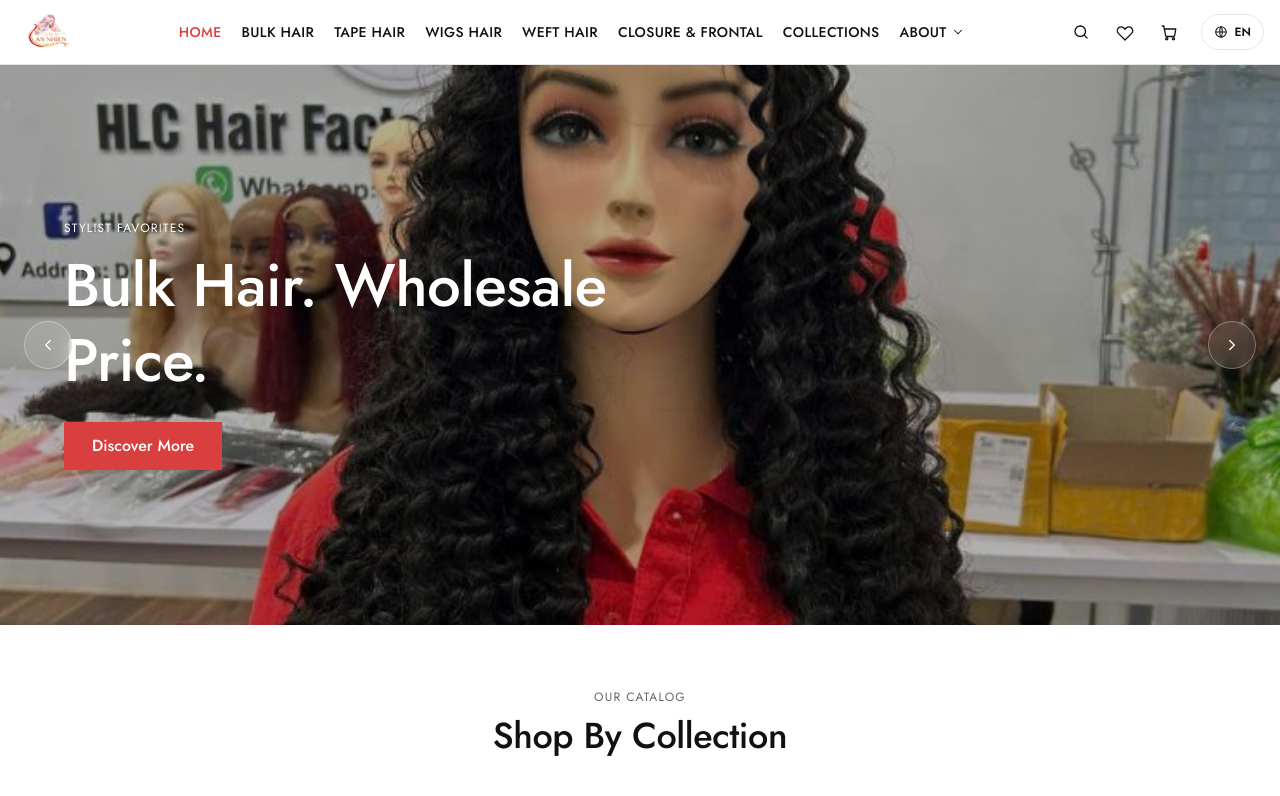
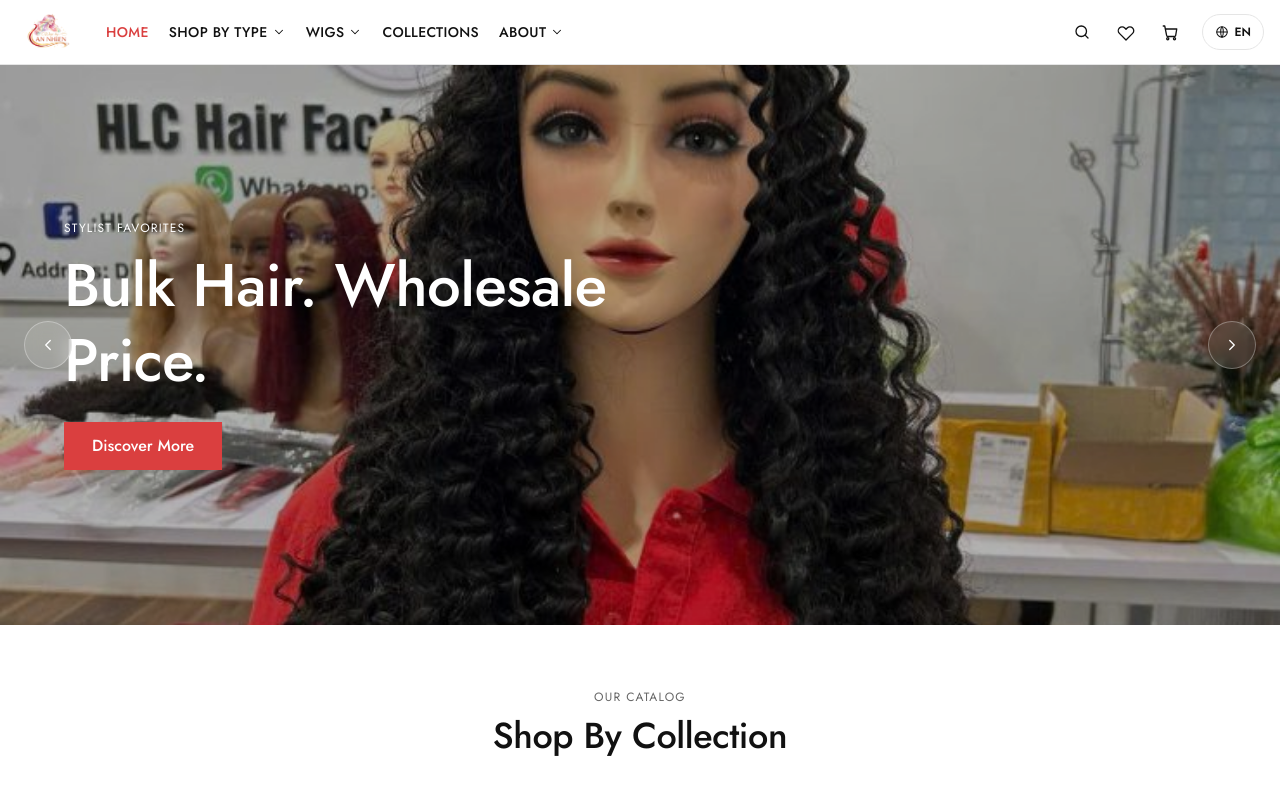
Before and after one commit to chickendata/annhien, a Next.js app: page /en in a window 1280 px wide. Shown: the top 796 px of the page. Built offline with nearby package versions, Linux system fonts and the light colour scheme.

Commit message:
Update new headers

```diff
--- a/messages/en.json
+++ b/messages/en.json
@@ -6,11 +6,18 @@
     "wishlist": "Wishlist",
     "nav": {
       "home": "Home",
+      "shopByType": "Shop by Type",
       "bulk": "Bulk Hair",
       "tape": "Tape Hair",
-      "wigs": "Wigs Hair",
+      "wigs": "Wigs",
       "weft": "Weft Hair",
       "closure": "Closure & Frontal",
+      "clipIn": "Clip-in Hair",
+      "keratin": "Keratin Hair",
+      "ponytail": "Ponytail Hair",
+      "feather": "Feather Hair",
+      "virgin": "Virgin Hair",
+      "waveCurly": "Wave & Curly",
       "collections": "Collections",
       "about": "About",
       "blog": "Blog",
--- a/messages/vi.json
+++ b/messages/vi.json
@@ -6,11 +6,18 @@
     "wishlist": "Yêu thích",
     "nav": {
       "home": "Trang chủ",
+      "shopByType": "Loại sản phẩm",
       "bulk": "Tóc số lượng lớn",
       "tape": "Tóc dán keo",
       "wigs": "Tóc giả",
       "weft": "Tóc dệt",
       "closure": "Closure & Frontal",
+      "clipIn": "Tóc kẹp",
+      "keratin": "Tóc keratin",
+      "ponytail": "Tóc đuôi ngựa",
+      "feather": "Tóc lông vũ",
+      "virgin": "Tóc nguyên bản",
+      "waveCurly": "Tóc xoăn / gợn sóng",
       "collections": "Bộ sưu tập",
       "about": "Giới thiệu",
       "blog": "Blog",
--- a/src/components/organisms/Header.tsx
+++ b/src/components/organisms/Header.tsx
@@ -24,11 +24,28 @@ export default function Header() {
 
   const navItems: MobileNavItem[] = [
     { href: "/", label: t("nav.home") },
+    {
+      href: "/collections",
+      label: t("nav.shopByType"),
+      children: [
         { href: "/collections/bulk-hair", label: t("nav.bulk") },
+        { href: "/collections/weft-hair", label: t("nav.weft") },
         { href: "/collections/tape-hair", label: t("nav.tape") },
-    { href: "/collections/wigs-hair", label: t("nav.wigs") },
-    { href: "/collections/weft-hair", label: t("nav.weft") },
+        { href: "/collections/clip-in-hair", label: t("nav.clipIn") },
+        { href: "/collections/keratin-hair", label: t("nav.keratin") },
+        { href: "/collections/ponytail-hair", label: t("nav.ponytail") },
+        { href: "/collections/feather-hair", label: t("nav.feather") },
+        { href: "/collections/virgin-hair", label: t("nav.virgin") },
+      ],
+    },
+    {
+      href: "/collections/wigs-hair",
+      label: t("nav.wigs"),
+      children: [
+        { href: "/collections/wave-curly", label: t("nav.waveCurly") },
         { href: "/collections/closure-frontal", label: t("nav.closure") },
+      ],
+    },
     { href: "/collections", label: t("nav.collections") },
     {
       href: "/about",
@@ -49,22 +66,21 @@ export default function Header() {
             <Icon name="menu" size={20} />
           </Button>
           <Logo />
-        </div>
-
           <nav className="hidden items-center gap-5 lg:flex">
             {navItems.map((item) =>
               item.children ? (
                 <NavDropdown
-                key={item.href}
+                  key={item.label}
                   href={item.href}
                   label={item.label}
                   items={item.children}
                 />
               ) : (
-              <NavItem key={item.href} href={item.href} label={item.label} />
+                <NavItem key={item.label} href={item.href} label={item.label} />
               ),
             )}
           </nav>
+        </div>
 
         <div className="flex items-center gap-1">
           <Button variant="icon" onClick={openSearch} aria-label={t("search")}>
```
Lines whose indentation alone changed are shown as unchanged.
